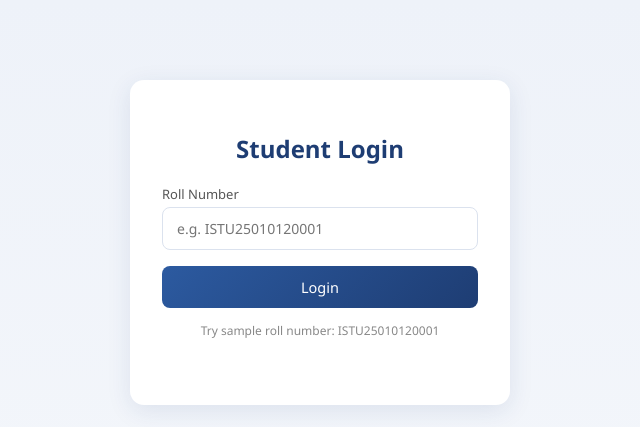
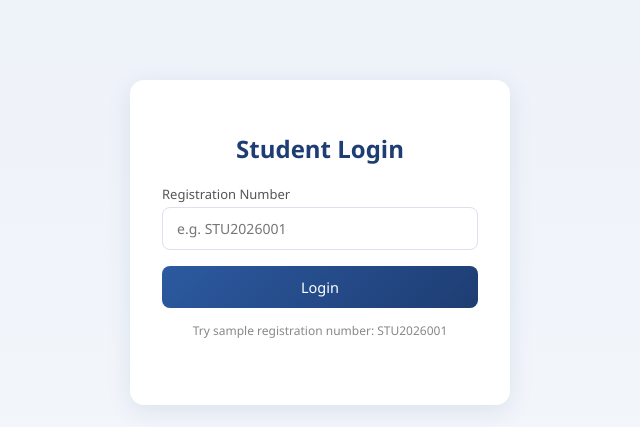
Before and after one commit to kanishksingh-01/college-ai-chatbot, a Flask app: page /login in a window 1280 px wide. Shown: the top 427 px of the page, without its empty margins (320-960 px from the left). Run offline with Flask 3, Linux system fonts and the light colour scheme.

Commit message:
remove personal registration number from demo data

```diff
--- a/app.py
+++ b/app.py
@@ -163,7 +163,7 @@ def login():
             session["student_name"] = student["name"]
             return redirect(url_for("home"))
         else:
-            error = "Roll number not found. Please check and try again."
+            error = "Registration number not found. Please check and try again."
 
     return render_template("login.html", error=error)
 
--- a/database.py
+++ b/database.py
@@ -129,9 +129,9 @@ def init_db():
     cur.execute("SELECT COUNT(*) FROM students")
     if cur.fetchone()[0] == 0:
         students_data = [
-            ("ISTU25010120001", "Kanishk Singh", 82.5, 0, "10-Dec-2026"),
-            ("ISTU25010120002", "Vibhor Saini", 78.0, 5000, "10-Dec-2026"),
-            ("ISTU25010120099", "Sample Student", 68.0, 12000, "10-Dec-2026"),
+            ("STU2026001", "Demo Student A", 82.5, 0, "10-Dec-2026"),
+            ("STU2026002", "Demo Student B", 78.0, 5000, "10-Dec-2026"),
+            ("STU2026003", "Demo Student C", 68.0, 12000, "10-Dec-2026"),
         ]
         cur.executemany(
             "INSERT INTO students (roll_no, name, attendance, fees_due, exam_date) VALUES (?, ?, ?, ?, ?)",
--- a/templates/admin_dashboard.html
+++ b/templates/admin_dashboard.html
@@ -52,7 +52,7 @@
     <section class="admin-section">
         <h3>Recent Chat History (last 50)</h3>
         <table class="admin-table">
-            <tr><th>Roll No</th><th>Query</th><th>Response</th><th>Time</th></tr>
+            <tr><th>Registration No</th><th>Query</th><th>Response</th><th>Time</th></tr>
             {% for h in history %}
             <tr>
                 <td>{{ h.roll_no or "-" }}</td>
--- a/templates/index.html
+++ b/templates/index.html
@@ -35,7 +35,7 @@
             <div class="bot-msg">
                 Hi! I'm your college assistant. Ask me anything below, or tap a topic to get started.
                 {% if not student_name %}
-                    <br><br><a href="/login">Log in with your roll number</a> for personalized answers
+                    <br><br><a href="/login">Log in with your registration number</a> for personalized answers
                     about your own attendance, fees, or exam date.
                 {% endif %}
             </div>
--- a/templates/login.html
+++ b/templates/login.html
@@ -13,11 +13,11 @@
         <p class="error-msg">{{ error }}</p>
     {% endif %}
     <form method="POST">
-        <label for="roll_no">Roll Number</label>
-        <input type="text" id="roll_no" name="roll_no" placeholder="e.g. ISTU25010120001" required>
+        <label for="roll_no">Registration Number</label>
+        <input type="text" id="roll_no" name="roll_no" placeholder="e.g. STU2026001" required>
         <button type="submit">Login</button>
     </form>
-    <p class="hint">Try sample roll number: ISTU25010120001</p>
+    <p class="hint">Try sample registration number: STU2026001</p>
     <a href="/" class="link-btn">&larr; Back to chatbot</a>
 </div>
 
```
Also changed, not shown: README.md.
